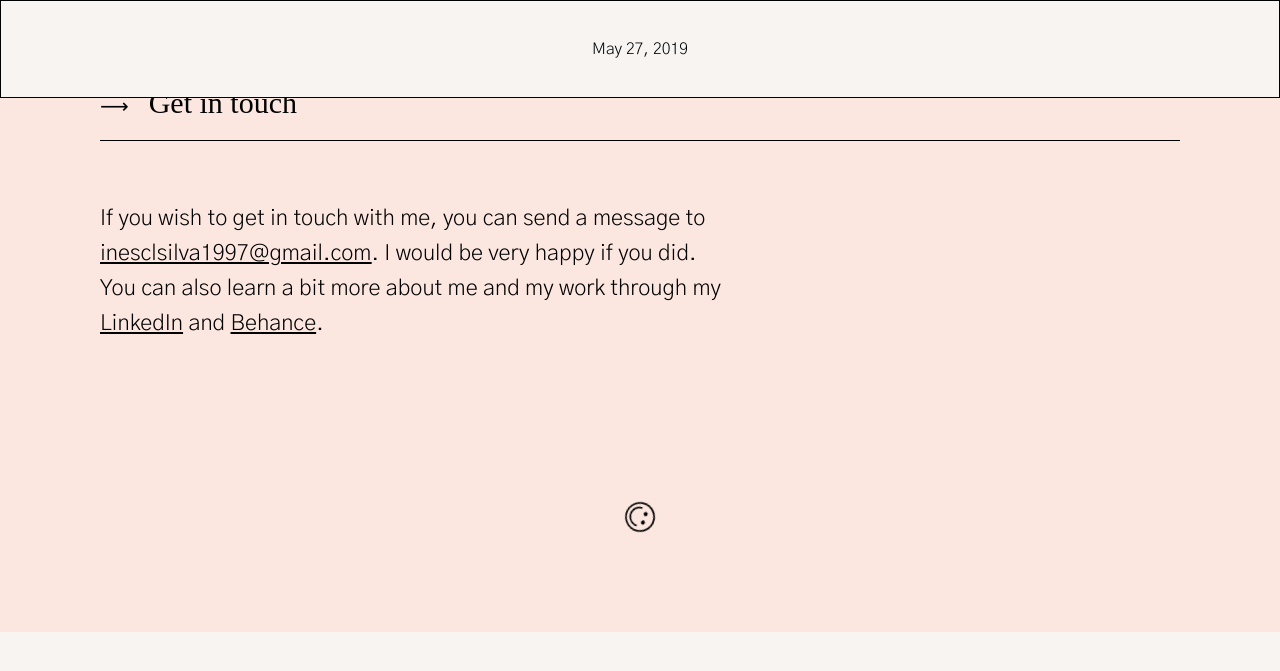
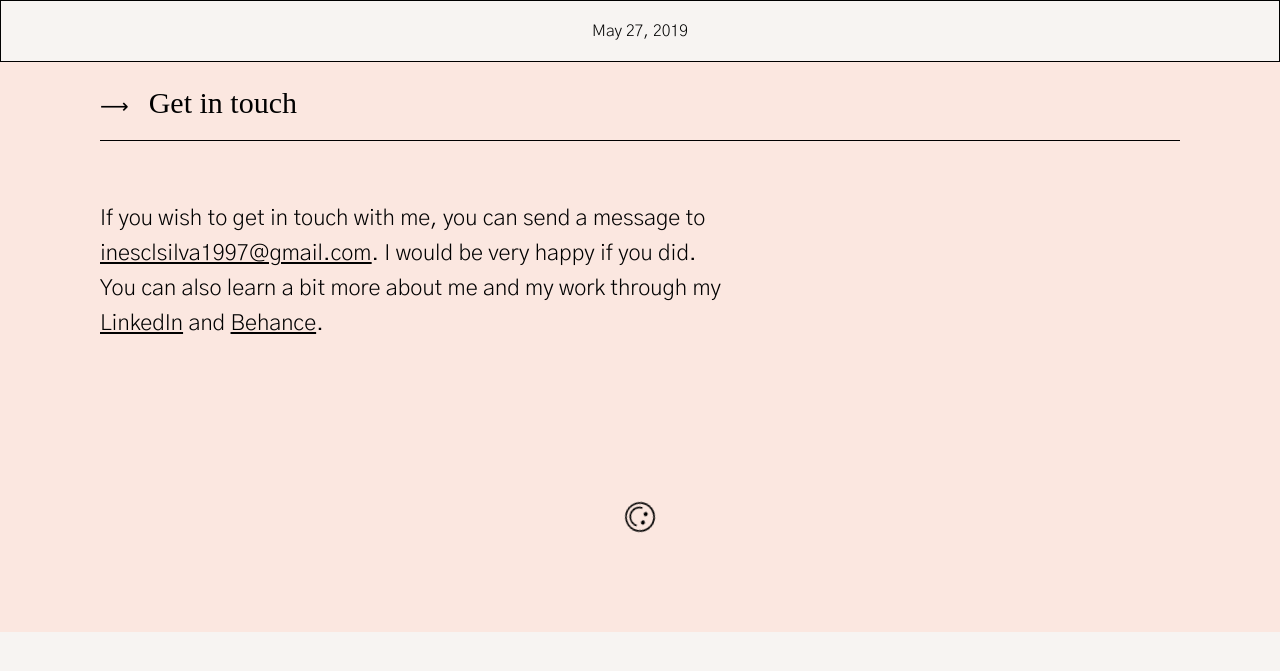
Before and after one commit to inesclsilva/inesclsilva.github.io, a Jekyll site: the page built from _posts/2019-05-27-Rede-Expressos.md, in a window 1280 px wide. Shown: the top 671 px of the page. Built offline with Jekyll 4.4.1, drawn with Linux system fonts in a browser that asks for light colours.

Commit message:
Layout post - estrutura html

```diff
--- a/_layouts/post.html
+++ b/_layouts/post.html
@@ -1,18 +1,15 @@
 ---
 layout: default
 ---
-<article class="post h-entry">
-
-  <header class="post-header">
-    <p class="post-meta">
+<article>
+  <header class="post-date">
       <time class="dt-published" datetime="{{ page.date | date_to_xmlschema }}">
         {%- assign date_format = site.date_format | default: "%b %-d, %Y" -%}
         {{ page.date | date: date_format }}
       </time>
-    </p>
   </header>
 
-  <div class="post-content e-content">
-    {{ content }}
-  </div>
+<section class="post-article">
+      {{ content }}
+</section>
 </article>
```
